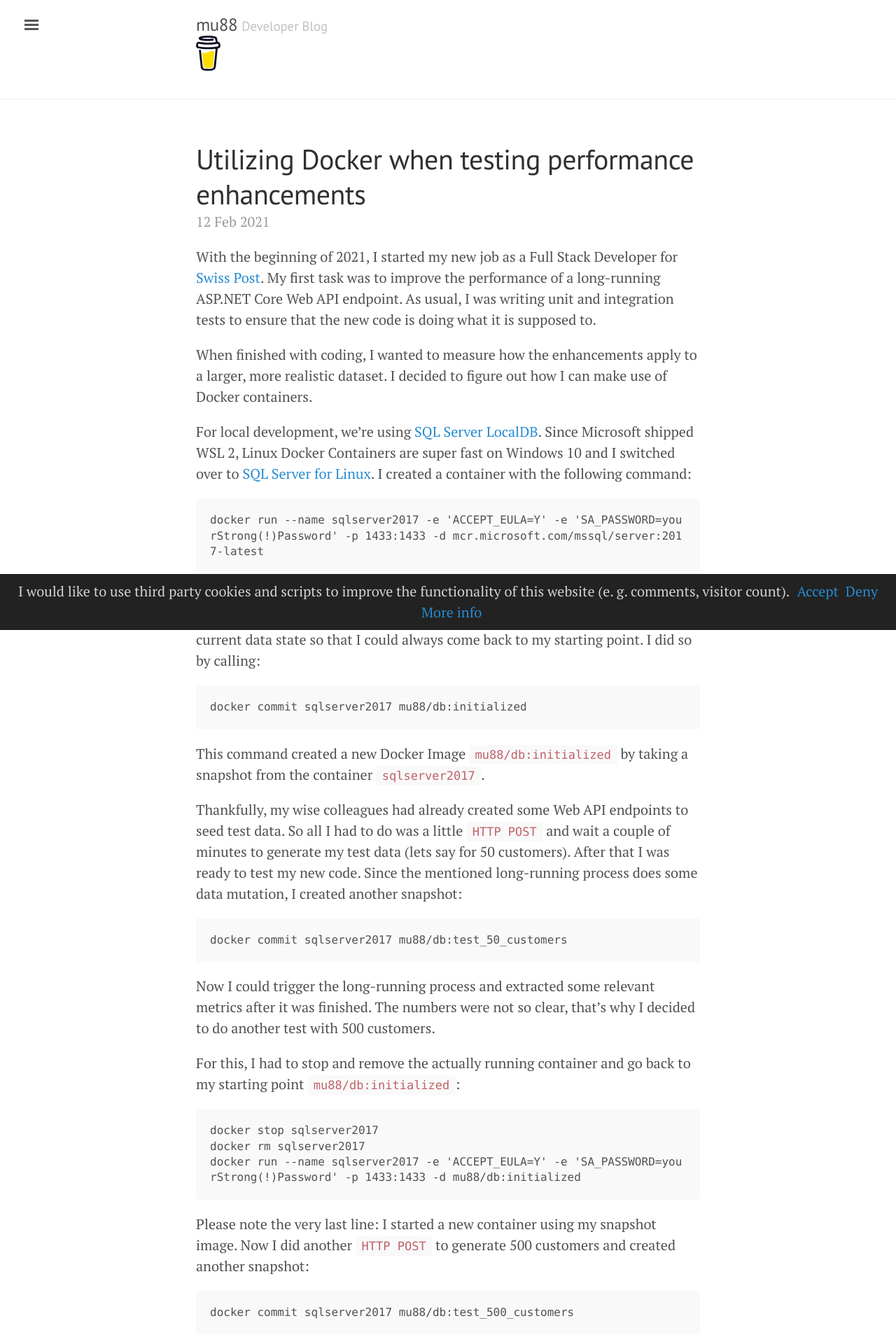
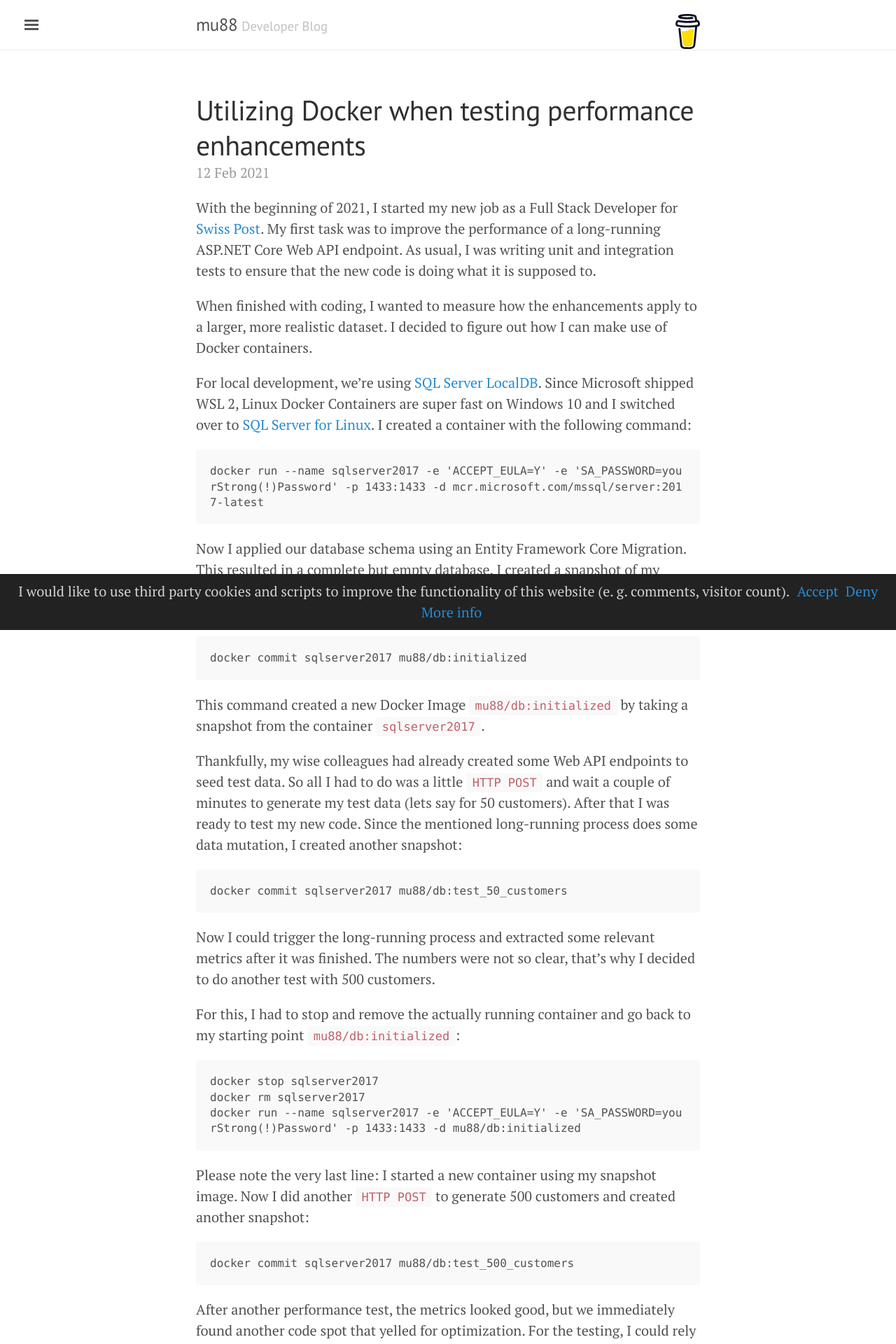
Before and after one commit to mu88/mu88.github.io, a Jekyll site: the page built from index.html, in a window 1280 px wide. Shown: the top 1920 px of the page at 70% size. Built offline with Jekyll 4.4.1, drawn with Linux system fonts in a browser that asks for light colours; nearby versions of some CDN libraries; emoji names are drawn with the system emoji font; the list of posts is cut into pages by our own code.

Commit message:
Align BMC logo right

```diff
--- a/_layouts/default.html
+++ b/_layouts/default.html
@@ -16,7 +16,7 @@
           <h3 class="masthead-title">
             <a href="{{ site.baseurl }}/" title="Home">{{ site.title }}</a>
             <small>{{ site.tagline }}</small>
-            <a href="https://www.buymeacoffee.com/mu88" target="_blank"><img src="{{ site.url }}/public/BMC Logo - Black.svg" alt="Buy Me A Coffee" style="height: 50px !important;" ></a>
+            <a href="https://www.buymeacoffee.com/mu88" target="_blank"><img src="{{ site.url }}/public/BMC Logo - Black.svg" alt="Buy Me A Coffee" style="height: 50px !important;float: right;" ></a>
           </h3>
         </div>
       </div>
```
